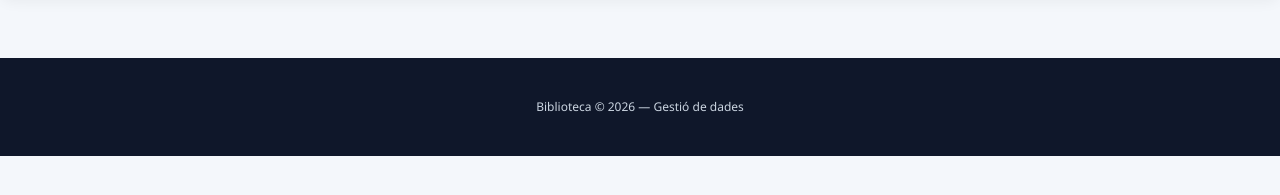
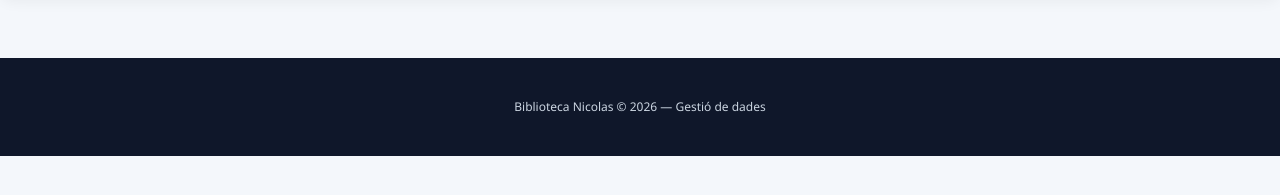
Before and after one commit to NicolasCobo/projecte_finalphp, a PHP site: page /index.php in a window 1280 px wide. Shown: the part 186-381 px from the top of the page. Run offline with PHP 8.4, Linux system fonts and the light colour scheme; data that the repository does not hold is empty.

Commit message:
biblioteca nicolas

```diff
--- a/proyecto-php/footer.php
+++ b/proyecto-php/footer.php
@@ -1,5 +1,5 @@
 <footer>
-    <p>Biblioteca &copy; <?php echo date('Y'); ?> &mdash; Gestió de dades</p>
+    <p>Biblioteca Nicolas &copy; <?php echo date('Y'); ?> &mdash; Gestió de dades</p>
 </footer>
 </body>
 </html>
```
